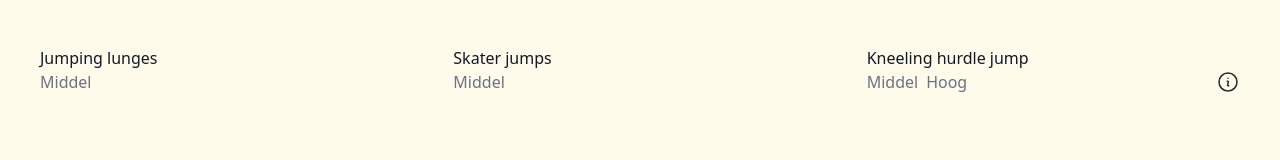
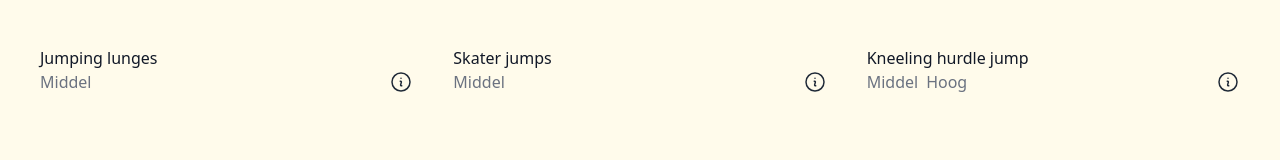
Before and after one commit to leanderhoedt/plyometrics, a Next.js app: page /databank in a window 1280 px wide. Shown: the part 468-628 px from the top of the page. Built offline with nearby package versions, Linux system fonts and the light colour scheme; no server answers.

Commit message:
Add descriptions to videos

```diff
--- a/pages/databank.tsx
+++ b/pages/databank.tsx
@@ -19,97 +19,103 @@ const videos: Video[] = [
     {
         url: "https://youtube.com/shorts/x_EY6nc8w6I",
         title: "Jumping lunges",
-        categories: ["middle"]
+        categories: ["middle"],
+        description: "Deze oefening behoort tot de categorie ‘middel’ qua intensiteit."
     }, {
         url: "https://youtube.com/shorts/Zxg9gpuCouw",
         title: "Skater jumps",
-        categories: ["middle"]
+        categories: ["middle"],
+        description: "Deze oefening behoort tot de categorie ‘middel’ qua intensiteit."
     }, {
         url: "https://youtube.com/shorts/pkkxwfoclfs",
         title: "Kneeling hurdle jump",
         categories: ["middle", "high"],
-        description: "Lorem ipsum"
+        description: () => <div>De oefening die wordt uitgebeeld in het filmpje behoort tot de categorie ‘middel’. Indien je gebruik maakt van een hoger hekje schroef je de intensiteit omhoog naar ‘hoog’.<br />*Maak de oefening sport specifiek door het toevoegen van een bal.</div>
     }, {
         url: "https://youtu.be/hL1-VL0bmuo",
         title: "Continuous broad jump",
         categories: ["high"],
-        description: ""
+        description: "Deze oefening behoort tot de categorie ‘hoog’ qua intensiteit. Elke sprong telt als één herhaling."
     }, {
         url: "https://youtu.be/vmZfx0PX2Gk",
         title: "One leg continuous broad jump",
-        categories: ["high"]
+        categories: ["high"],
+        description: "Deze oefening behoort tot de categorie ‘hoog’ qua intensiteit. Elke sprong telt als één herhaling."
     }, {
         url: "https://youtube.com/shorts/uRaJwjqrrcw",
         title: "Single leg RD jump",
-        categories: ["middle"]
+        categories: ["middle"],
+        description: () => <div>Deze oefening behoort tot de categorie ‘middel’ qua intensiteit.<br />*Maak de oefening sport specifiek door het toevoegen van een bal.</div>
     }, {
         url: "https://youtube.com/shorts/wTDzTLJfAIc",
         title: "Small to big lateral bounds",
         categories: ["middle", "high"],
-        description: "Lorem ipsum"
+        description: "De oefening die wordt uitgebeeld in het filmpje behoort tot de categorie ‘middel’. Indien je gebruik maakt van een hoger hekje schroef je de intensiteit omhoog naar ‘hoog’."
     }, {
         url: "https://youtu.be/cvph47tyuO4",
         title: "One leg jump",
         categories: ["low", "middle", "high"],
-        description: "Lorem ipsum"
+        description: "De oefening die wordt uitgebeeld behoort tot de categorie ‘laag’. Indien je gebruik maakt van een hoger hekje schroef je de intensiteit omhoog naar ‘middel’. Maak je gebruik van een nog hoger hekje is de intensiteit ‘hoog’."
     }, {
         url: "https://youtu.be/lF3Od-BgV7Y",
         title: "Two leg jump",
         categories: ["low", "middle", "high"],
-        description: "Lorem ipsum"
+        description: "De oefening die wordt uitgebeeld behoort tot de categorie ‘laag’. Indien je gebruik maakt van een hoger hekje schroef je de intensiteit omhoog naar ‘middel’. Maak je gebruik van een nog hoger hekje is de intensiteit ‘hoog’."
     }, {
         url: "https://youtu.be/b2GFyos-N0I",
         title: "Squat jump",
         categories: ["low", "middle", "high"],
-        description: "Lorem ipsum"
+        description: "Verhoog telkens de hekjes om de intensiteit van de oefening te verhogen. De voorgetoonde oefening is aan een ‘middel’ intensiteit."
     }, {
         url: "https://youtube.com/shorts/bn4CWAaTX_E",
         title: "Single leg side to side hops",
         categories: ["low", "middle", "high"],
-        description: "Lorem ipsum"
+        description: () => <div>Verhoog of verlaag telkens de hekjes om de intensiteit van de oefening te veranderen. De voorgetoonde oefening is aan een ‘middel’ intensiteit.<br />*Maak de oefening sport specifiek door het toevoegen van een bal tussenin de sprongen.</div>
     }, {
         url: "https://youtube.com/shorts/oRSXqOAnpTw",
         title: "Forward and backwords two legged jumps",
         categories: ["low", "middle", "high"],
-        description: "Lorem ipsum"
+        description: "Verhoog of verlaag telkens de hekjes om de intensiteit van de oefening te veranderen. De voorgetoonde oefening is aan een ‘middel’ intensiteit."
     }, {
         url: "https://youtube.com/shorts/SH33dwMe50Y",
         title: "Scissor hops",
         categories: ["low", "middle"],
-        description: "Lorem ipsum"
+        description: "Verhoog of verlaag telkens de hekjes om de intensiteit van de oefening te veranderen. De voorgetoonde oefening is aan een ‘middel’ intensiteit."
     }, {
         url: "https://youtu.be/2nx2WUcooXA",
         title: "Turning jump squats",
         categories: ["low", "middle", "high"],
-        description: "Lorem ipsum"
+        description: "Verhoog of verlaag telkens de hekjes om de intensiteit van de oefening te veranderen. De voorgetoonde oefening is aan een ‘middel’ intensiteit."
     }, {
         url: "https://youtube.com/shorts/42yiTBThcfY",
         title: "Seated jumps",
-        categories: ["middle"]
+        categories: ["middle"],
+        description: "Deze oefening behoort tot de categorie ‘middel’ qua intensiteit."
     }, {
         url: "https://youtube.com/shorts/b4qAxmLccnc",
         title: "Kneeling broad jump into tuck jump (hoog)",
-        categories: ["high"]
+        categories: ["high"],
+        description: () => <div>Deze oefening behoort tot de categorie ‘hoog’ qua intensiteit.<br/>*Voeg een kopbal toe om deze oefening sport specifiek te maken.</div>
     }, {
         url: "https://youtube.com/shorts/v25Bn632Mpo",
         title: "Lateral double leg hops",
         categories: ["low", "middle", "high"],
-        description: "Lorem ipsum"
+        description: "Verhoog of verlaag telkens de hekjes om de intensiteit van de oefening te veranderen. De voorgetoonde oefening is aan een ‘middel’ intensiteit."
     }, {
         url: "https://youtube.com/shorts/clYr2Ae2aEY",
         title: "Box drill",
         categories: ["low", "middle", "high"],
-        description: "Lorem ipsum"
+        description: "Verhoog of verlaag telkens de hekjes om de intensiteit van de oefening te veranderen. De voorgetoonde oefening is aan een ‘middel’ intensiteit."
     }, {
         url: "https://youtube.com/shorts/JzDowgvr6-8",
         title: "Skater jumps followed by upward jump",
         categories: ["middle", "high"],
-        description: "Lorem ipsum"
+        description: "Deze oefening wordt uitgevoerd aan ‘middel’ intensiteit. Plaats één hekje in het midden waarover de skater jump wordt uitgevoerd om de intensiteit naar ‘hoog’ te verhogen."
     }, {
         url: "https://youtube.com/shorts/sI2j--PN7fY",
         title: "Stairway weave hops",
         categories: ["low", "middle", "high"],
-        description: "Lorem ipsum"
+        description: "Verhoog of verlaag telkens de hekjes om de intensiteit van de oefening te veranderen. De voorgetoonde oefening is aan een ‘middel’ intensiteit."
     },
 ];
 
```
